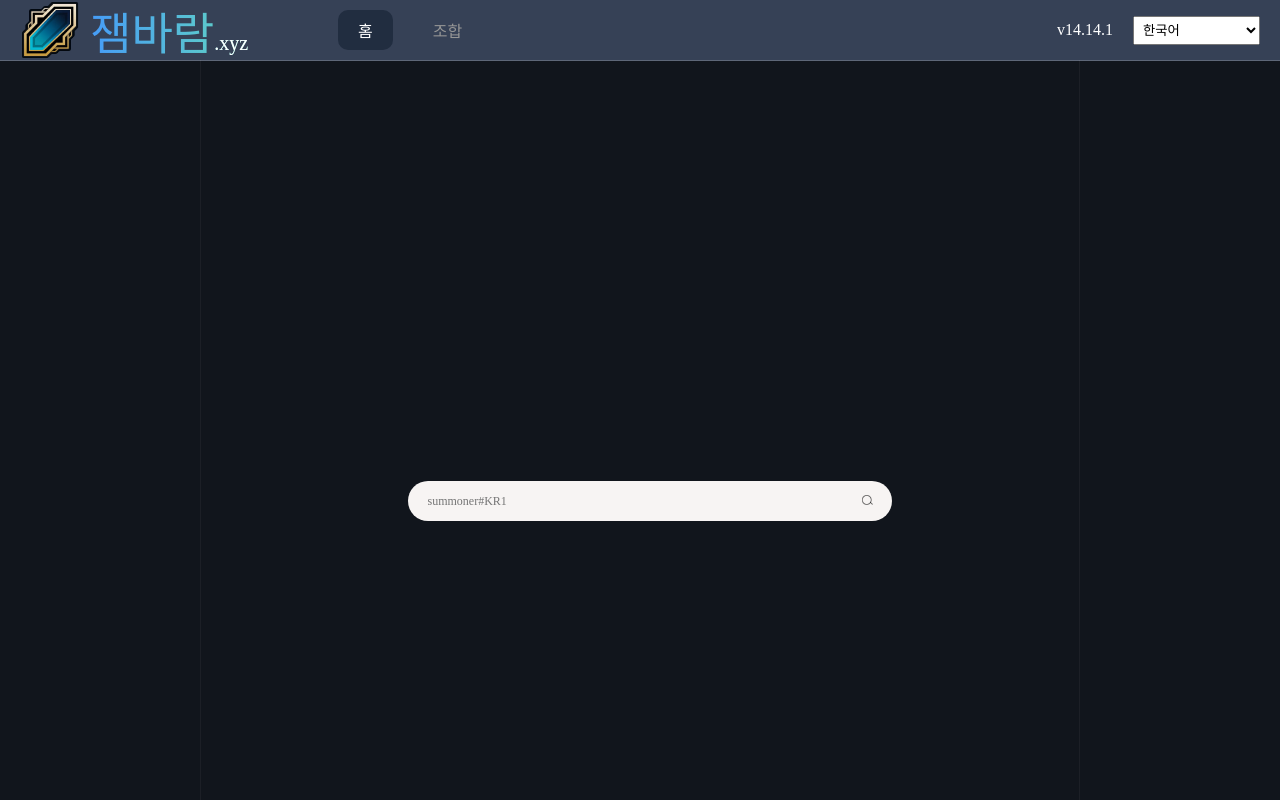
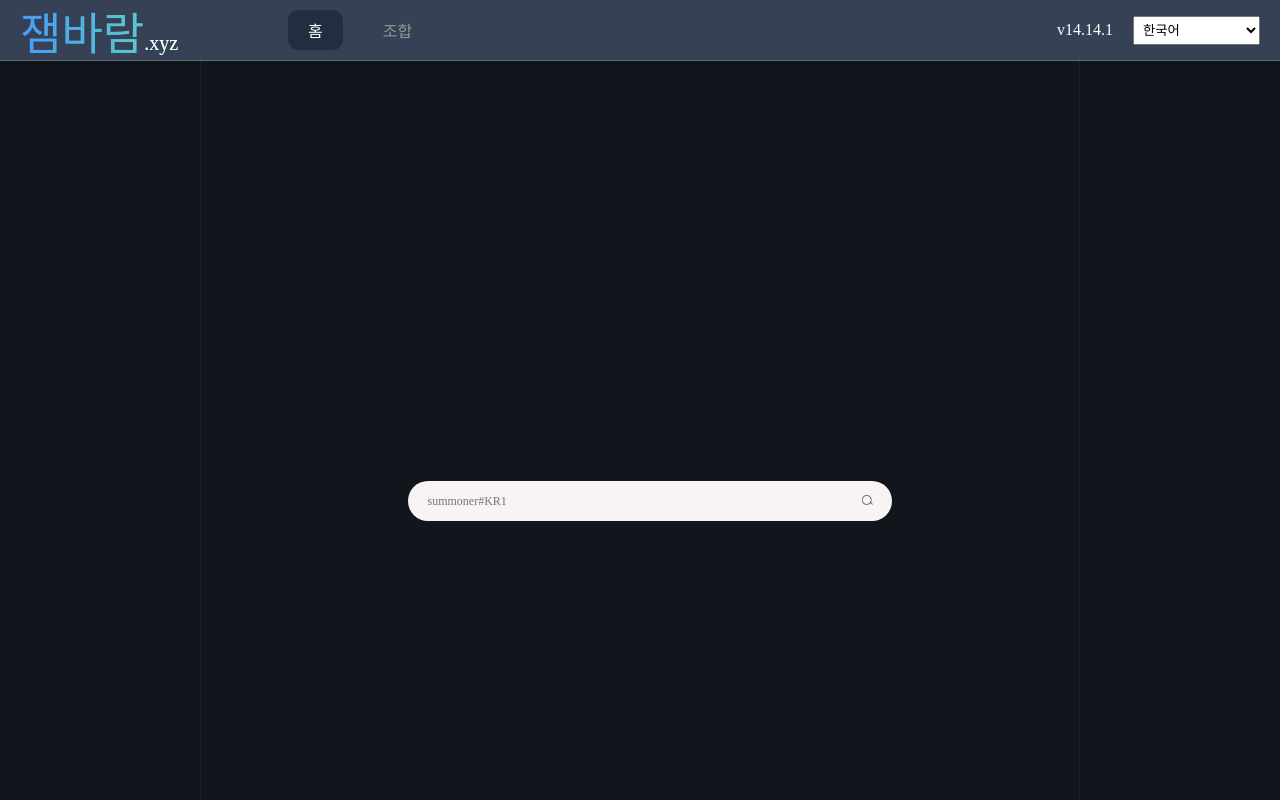
Before and after one commit to yhw1737/Jambaram-Web, a Vue app in the folder jambaram/: page / in a window 1280 px wide. Shown: the top 800 px of the page. Built offline with nearby package versions, Linux system fonts and the light colour scheme; a web font is replaced by a local one.

Commit message:
로고제거, 모바일 환경 푸터 제거

```diff
--- a/jambaram/src/components/AppFooter.vue
+++ b/jambaram/src/components/AppFooter.vue
@@ -10,6 +10,12 @@
 </template>
 
 <style scoped>
+@media (max-width: 768px){
+  .footer {
+    display: none;
+  }
+}
+
 p {
   line-height: 5px;
 }
--- a/jambaram/src/components/NavBar.vue
+++ b/jambaram/src/components/NavBar.vue
@@ -3,7 +3,6 @@
     <div class="navbar">
       <div class="navbar-left">
         <router-link to="/" class="logo-link" v-if="!isMobile">
-          <img src="../assets/icon03.png" alt="로고" class="logo" />
           <span class="site-name">잼바람<span class="site-name2">.xyz</span></span>
         </router-link>
         <div class="navbar-center" v-if="!isMobile">
@@ -21,7 +20,6 @@
       <div class="navbar-center-mobile" v-if="isMobile">
         <button @click="toggleDropdown" class="dropdown-toggle">메뉴</button>
         <router-link to="/" class="logo-link mobile-logo">
-          <img src="../assets/icon03.png" alt="로고" class="logo" />
           <span class="site-name">잼바람<span class="site-name2">.xyz</span></span>
         </router-link>
       </div>
@@ -99,11 +97,6 @@ export default {
   text-decoration: none;
 }
 
-.logo {
-  height: 60px;
-  margin-right: 10px;
-}
-
 .site-name {
   font-family: 'Cafe24Moyamoya-Regular-v1.0';
   background-clip: text;
@@ -122,7 +115,7 @@ export default {
 
 .navbar-center {
   display: flex;
-  margin-left: 80px;
+  margin-left: 100px;
 }
 
 .navbar-center-mobile {
```
